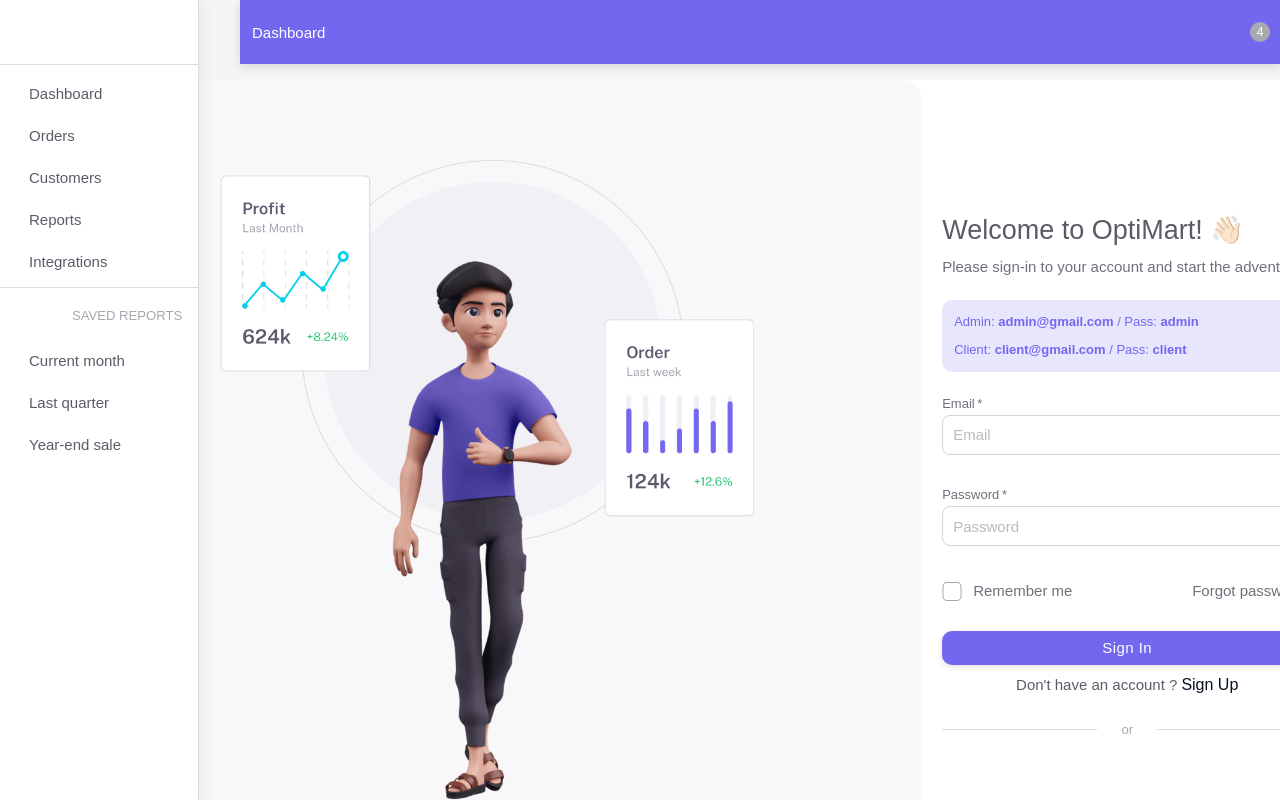
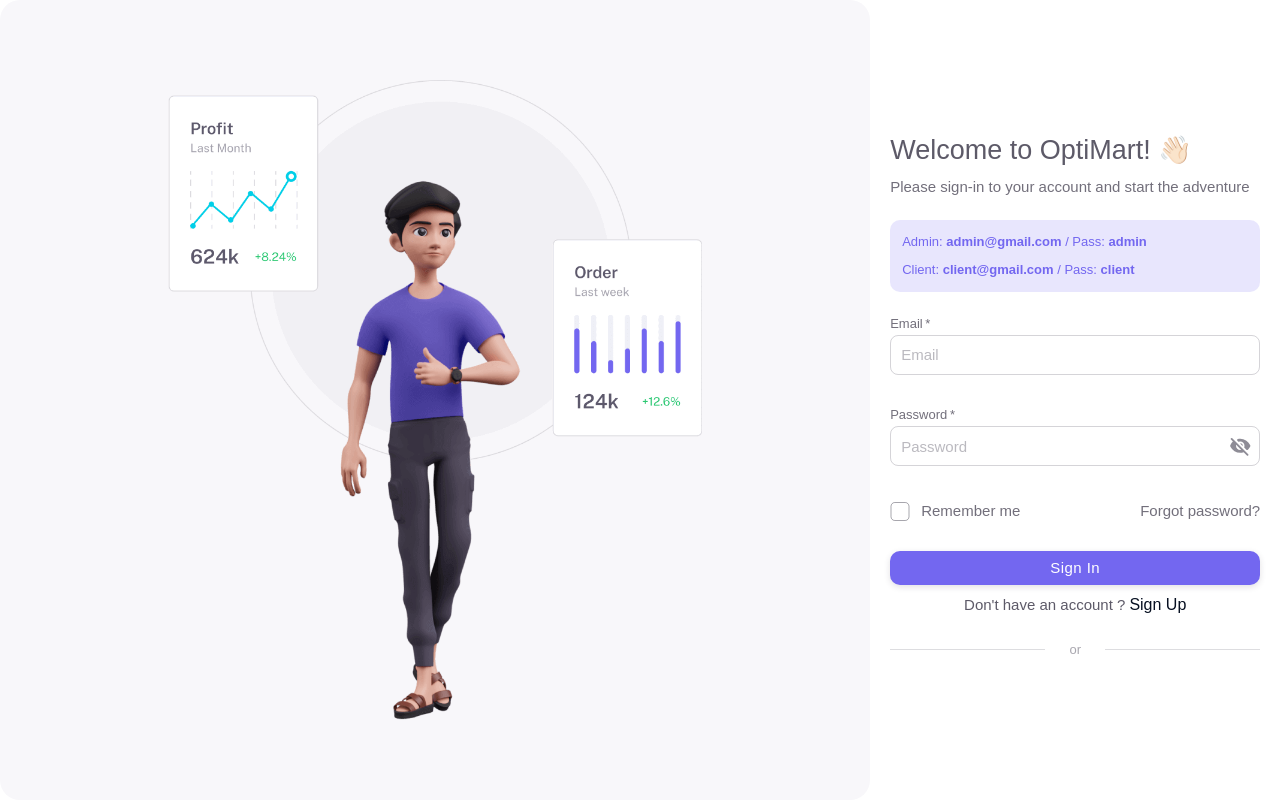
Before and after one commit to ngntu10/OptiMart-Client, a Next.js app: page /login in a window 1280 px wide. Built offline with nearby package versions, Linux system fonts and the light colour scheme; some icons are missing.

Commit message:
feat: update layout for login pages

```diff
--- a/src/pages/login.tsx
+++ b/src/pages/login.tsx
@@ -1,9 +1,9 @@
 /* eslint-disable @typescript-eslint/no-unused-vars */
 'use client'
-import Head from 'next/head'
 import { NextPage } from 'next'
-import CustomTextField from 'src/components/text-field'
 import LoginPage from 'src/views/pages/login/index'
+import BlankLayout from 'src/views/layouts/BlankLayout'
+import { ReactNode } from 'react'
 
 type Tprops = {}
 
@@ -16,3 +16,5 @@
 }
 
 export default Login
+
+Login.getLayout = (page: ReactNode) => <BlankLayout>{page}</BlankLayout>
--- a/src/pages/register.tsx
+++ b/src/pages/register.tsx
@@ -1,6 +1,10 @@
 /* eslint-disable @typescript-eslint/no-unused-vars */
 'use client'
 import { NextPage } from 'next'
+import { ReactNode } from 'react'
+
+//** views
+import BlankLayout from 'src/views/layouts/BlankLayout'
 import RegisterPage from 'src/views/pages/register/register'
 
 type Tprops = {}
@@ -14,3 +18,5 @@
 }
 
 export default Register
+
+Register.getLayout = (page: ReactNode) => <BlankLayout>{page}</BlankLayout>
--- /dev/null
+++ b/src/views/layouts/BlankLayout.tsx
@@ -0,0 +1,26 @@
+/* eslint-disable @typescript-eslint/no-unused-vars */
+// ** React
+import * as React from 'react'
+
+// ** Next
+import { NextPage } from 'next'
+import { Box, BoxProps, styled } from '@mui/material'
+import { height } from '@mui/system'
+
+type TProps = {
+  children: React.ReactNode
+}
+
+const BlankLayoutWrapper = styled(Box)<BoxProps>(({ theme }) => ({
+  height: '100vh'
+}))
+
+const BlankLayout: NextPage<TProps> = ({ children }) => {
+  return (
+    <BlankLayoutWrapper>
+      <Box sx={{ overflow: 'hidden', minHeight: '100vh' }}>{children}</Box>
+    </BlankLayoutWrapper>
+  )
+}
+
+export default BlankLayout
--- a/src/views/layouts/HorizontalLayout.tsx
+++ b/src/views/layouts/HorizontalLayout.tsx
@@ -7,13 +7,14 @@
 
 // ** Mui
 import { styled } from '@mui/material/styles'
-import CssBaseline from '@mui/material/CssBaseline'
-import Box from '@mui/material/Box'
 import MuiAppBar, { AppBarProps as MuiAppBarProps } from '@mui/material/AppBar'
 import Toolbar from '@mui/material/Toolbar'
 import Typography from '@mui/material/Typography'
 import IconButton from '@mui/material/IconButton'
 import Badge from '@mui/material/Badge'
+
+// ** components
+import IconifyIcon from 'src/components/Icon'
 
 const drawerWidth: number = 240
 
@@ -22,7 +23,7 @@
 }
 
 type TProps = {
-    open: boolean,
+  open: boolean
   toggleDrawer: () => void
 }
 
@@ -44,9 +45,7 @@
   })
 }))
 
-const HorizontalLayout:NextPage<TProps> = ({open, toggleDrawer}) => {
-
-
+const HorizontalLayout: NextPage<TProps> = ({ open, toggleDrawer }) => {
   return (
     <AppBar position='absolute' open={open}>
       <Toolbar
@@ -64,12 +63,14 @@
             ...(open && { display: 'none' })
           }}
         >
+          <IconifyIcon icon='ic:round-menu'></IconifyIcon>
         </IconButton>
         <Typography component='h1' variant='h6' color='inherit' noWrap sx={{ flexGrow: 1 }}>
           Dashboard
         </Typography>
         <IconButton color='inherit'>
           <Badge badgeContent={4} color='secondary'>
+            <IconifyIcon icon='mingcute:notification-fill'></IconifyIcon>
           </Badge>
         </IconButton>
       </Toolbar>
--- a/src/views/layouts/UserLayout.tsx
+++ b/src/views/layouts/UserLayout.tsx
@@ -6,52 +6,18 @@
 import { NextPage } from 'next'
 
 // ** Mui
-import { styled } from '@mui/material/styles'
 import CssBaseline from '@mui/material/CssBaseline'
-import MuiDrawer from '@mui/material/Drawer'
 import Box from '@mui/material/Box'
-import MuiAppBar, { AppBarProps as MuiAppBarProps } from '@mui/material/AppBar'
 import Toolbar from '@mui/material/Toolbar'
 import Container from '@mui/material/Container'
 
 // ** Layouts
-import { mainListItems, secondaryListItems } from './listitem'
 import HorizontalLayout from './HorizontalLayout'
 import VerticalLayout from './VerticalLayout'
-
-const drawerWidth: number = 240
-
-interface AppBarProps extends MuiAppBarProps {
-  open?: boolean
-}
 
 type TProps = {
   children: React.ReactNode
 }
-
-const Drawer = styled(MuiDrawer, { shouldForwardProp: prop => prop !== 'open' })(({ theme, open }) => ({
-  '& .MuiDrawer-paper': {
-    position: 'relative',
-    whiteSpace: 'nowrap',
-    width: drawerWidth,
-    transition: theme.transitions.create('width', {
-      easing: theme.transitions.easing.sharp,
-      duration: theme.transitions.duration.enteringScreen
-    }),
-    boxSizing: 'border-box',
-    ...(!open && {
-      overflowX: 'hidden',
-      transition: theme.transitions.create('width', {
-        easing: theme.transitions.easing.sharp,
-        duration: theme.transitions.duration.leavingScreen
-      }),
-      width: theme.spacing(7),
-      [theme.breakpoints.up('sm')]: {
-        width: theme.spacing(9)
-      }
-    })
-  }
-}))
 
 // TODO remove, this demo shouldn't need to reset the theme.
 
```
Lines whose indentation alone changed are shown as unchanged.
